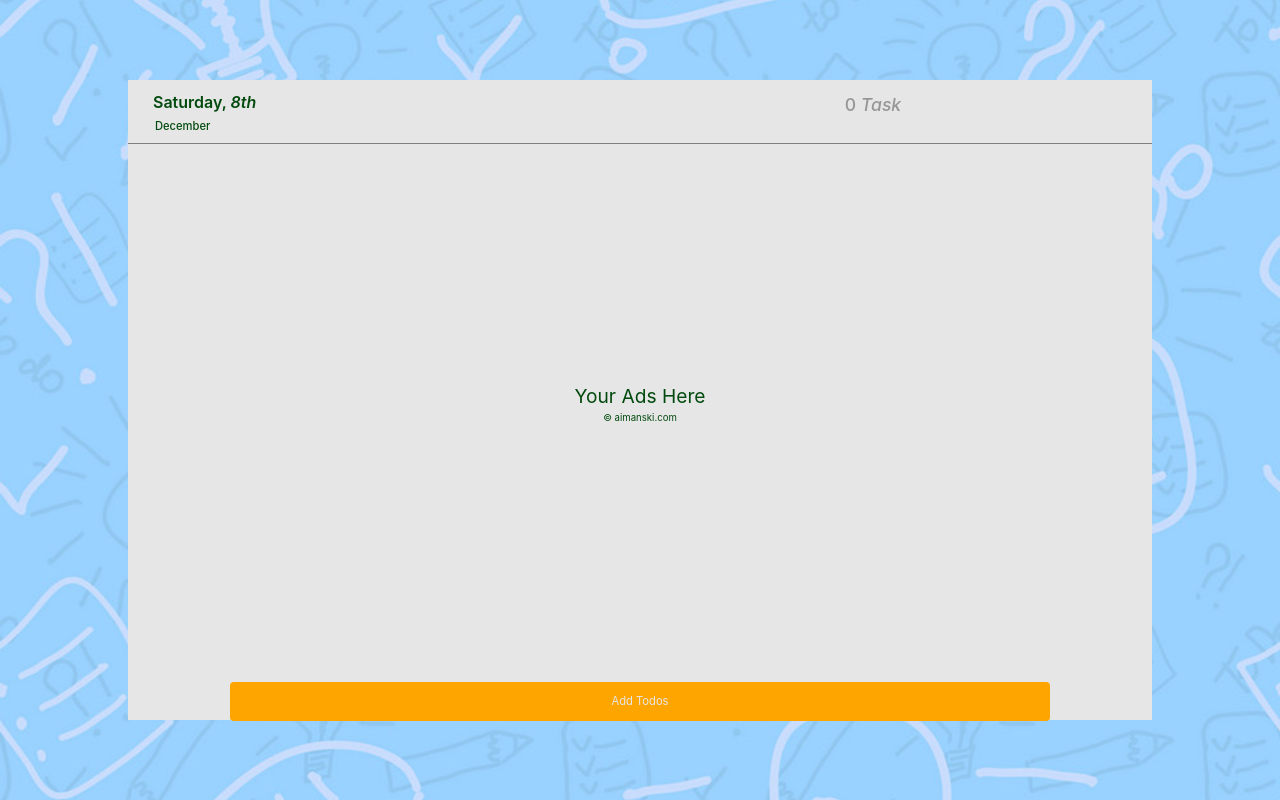
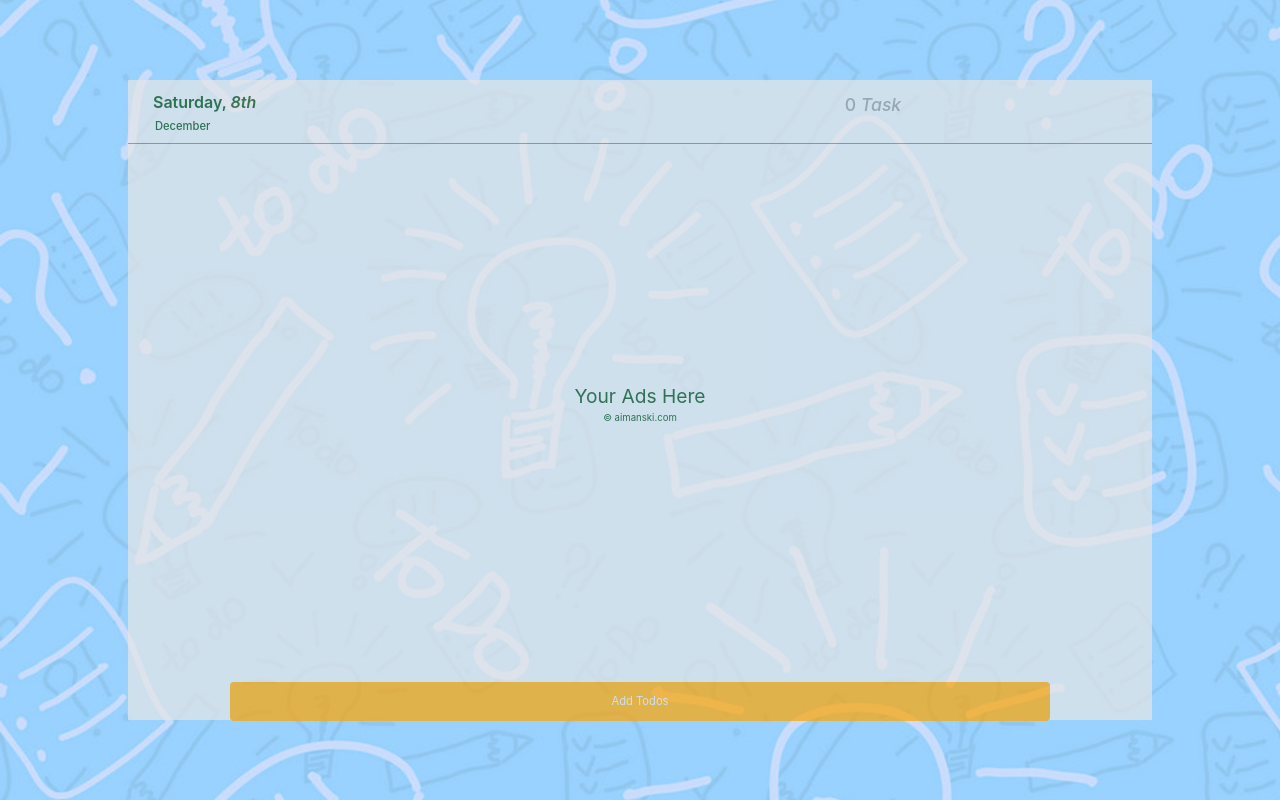
Before and after one commit to LeoEspinoza12/react_project_03, a React (Create React App) app: page / in a window 1280 px wide. Built offline with nearby package versions, Linux system fonts and the light colour scheme.

Commit message:
added style

```diff
--- a/src/containers/Main.css
+++ b/src/containers/Main.css
@@ -8,7 +8,8 @@
   width: 80vw;
   height: 80vh;
   margin: -40vh 0 0 -40vw;
-  background: rgb(230,230,230)
+  background: rgb(230,230,230);
+  opacity: 0.7;
 }
 
 
```
